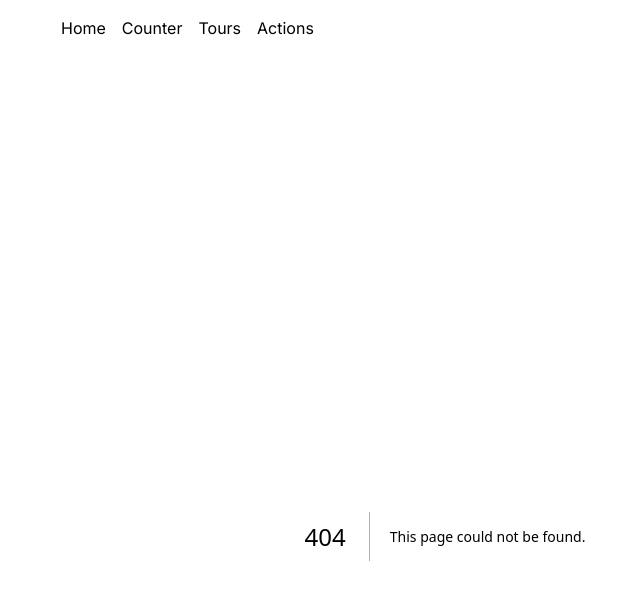
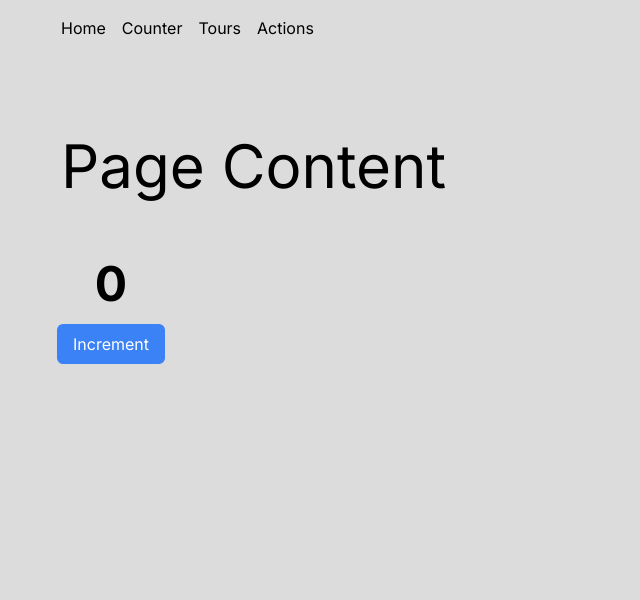
Before and after one commit to mikiyoshi/airbnb-nextjs, a Next.js app: page /counter in a window 1280 px wide. Before the commit this address had no page. Shown: the top 600 px of the page, without its empty margins (195-835 px from the left). Built offline with nearby package versions, Linux system fonts and the light colour scheme.

Commit message:
17 Counter update

```diff
--- /dev/null
+++ b/app/components/Counter.tsx
@@ -0,0 +1,20 @@
+'use client';
+
+import { useState } from 'react';
+
+function Counter() {
+  const [count, setCount] = useState(0);
+
+  return (
+    <div className="flex flex-col items-center w-[100px]">
+      <p className="text-5xl font-bold">{count}</p>
+      <button
+        onClick={() => setCount(count + 1)}
+        className="bg-blue-500 rounded-md text-white px-4 py-2 mt-4"
+      >
+        Increment
+      </button>
+    </div>
+  );
+}
+export default Counter;
--- /dev/null
+++ b/app/counter/page.tsx
@@ -0,0 +1,11 @@
+import Counter from '../components/Counter';
+
+function CounterPage() {
+  return (
+    <section>
+      <h1 className="text-6xl mb-16">Page Content</h1>
+      <Counter />
+    </section>
+  );
+}
+export default CounterPage;
```
